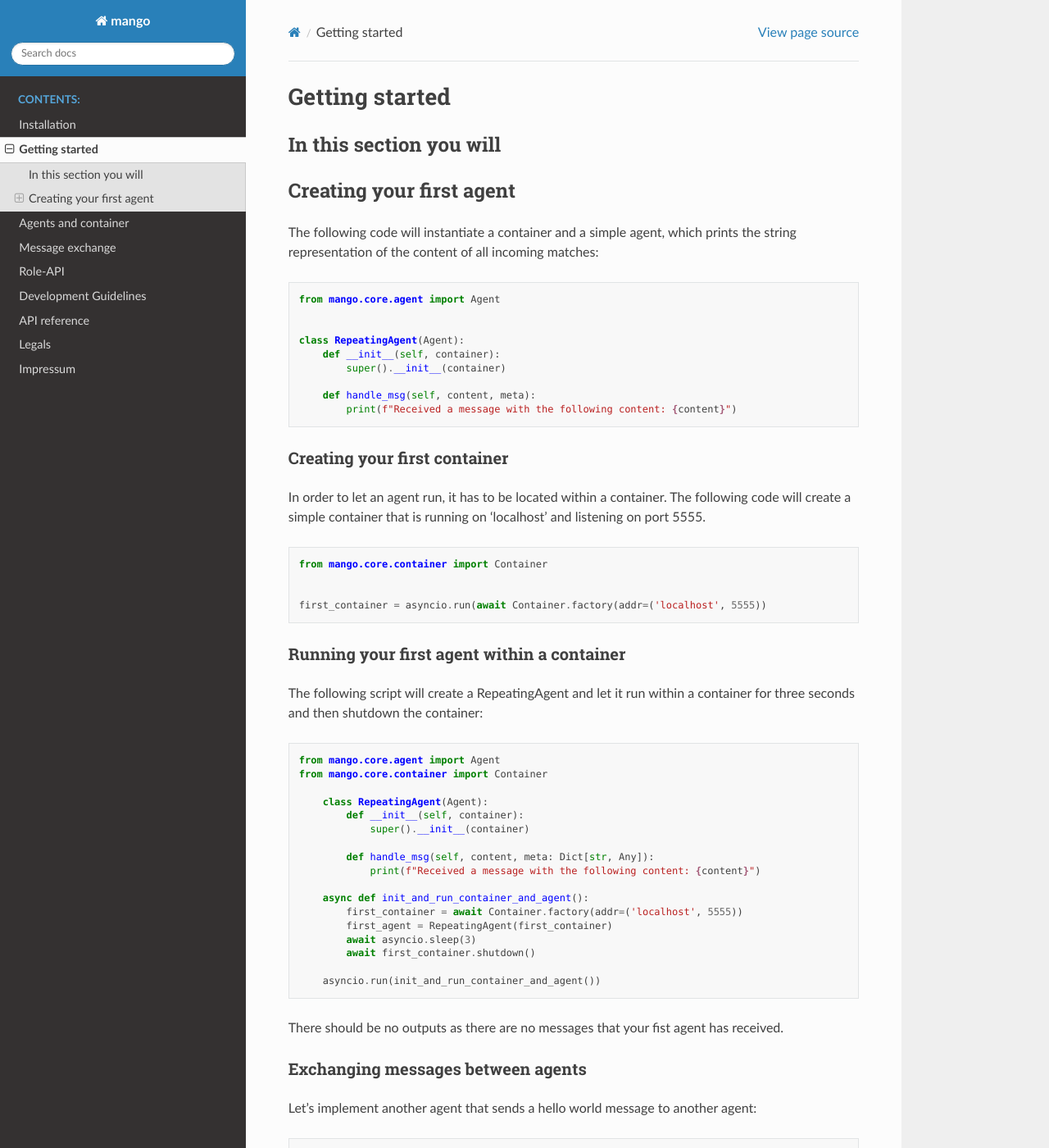
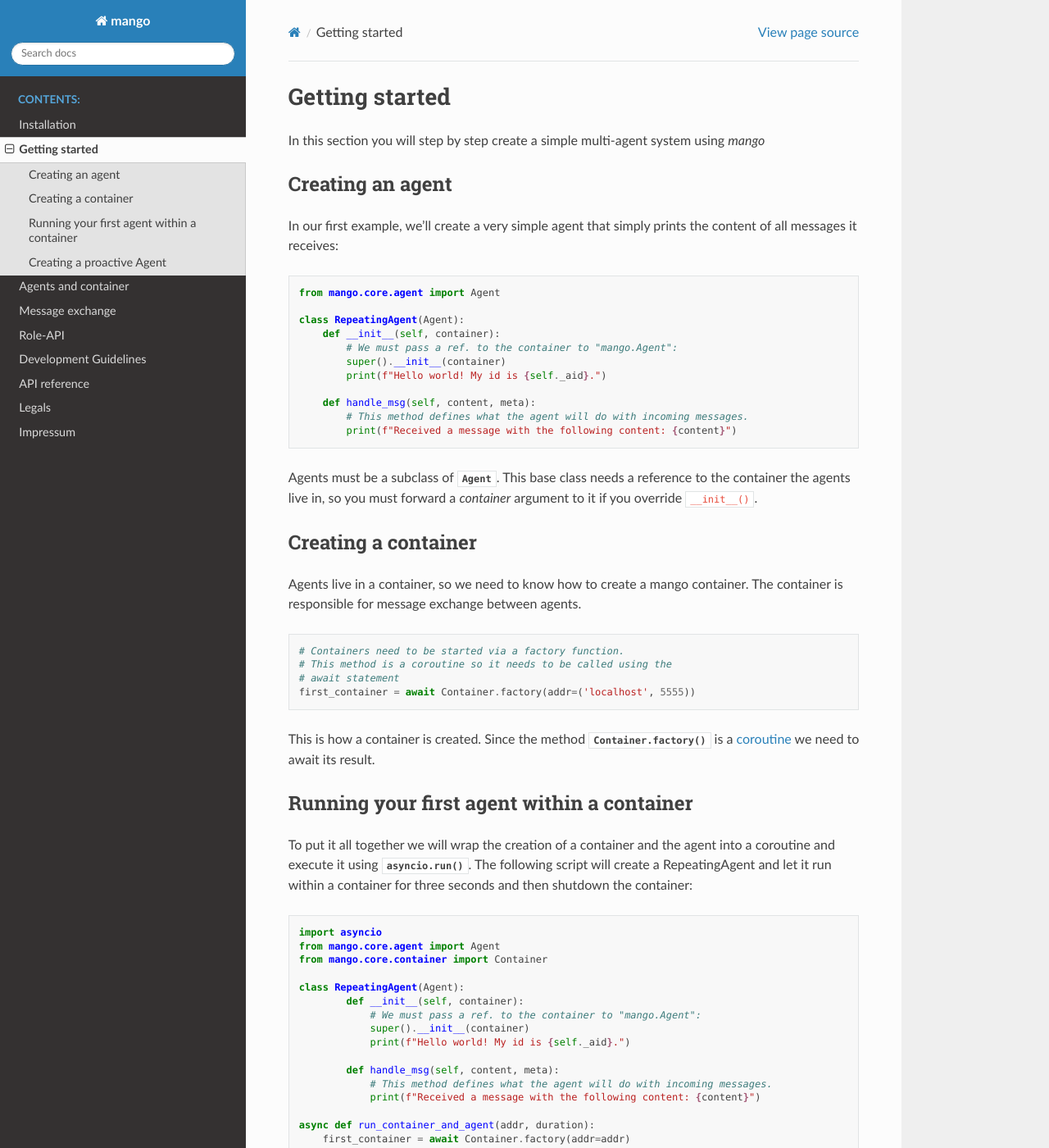
Before and after one commit to OFFIS-DAI/mango, a Sphinx documentation site: the page built from docs/source/getting_started.rst, in a window 1280 px wide and 1400 px high. Shown: the whole window at 82% size. Built offline with Sphinx 7.4.7 and the Read the Docs theme 2.0.0, drawn with Linux system fonts in a browser that asks for light colours; formulas are drawn with MathJax 3; pages that are not in the unit, such as notebooks, are missing from menus; some of the changed text lies outside the part shown.

Commit message:
Moving 'getting started' further

```diff
--- a/docs/source/getting_started.rst
+++ b/docs/source/getting_started.rst
@@ -1,78 +1,100 @@
 ========
 Getting started
 ========
-In this section you will
+In this section you will step by step create a simple multi-agent system using *mango*
+
 ***************
-Creating your first agent
+Creating an agent
 ***************
-
-The following code will instantiate a container
-and a simple agent, which prints the string representation of the content of all incoming matches:
+In our first example, we'll create a very simple agent that simply prints the content of
+all messages it receives:
 
 .. code-block:: python3
 
     from mango.core.agent import Agent
 
-
     class RepeatingAgent(Agent):
         def __init__(self, container):
+            # We must pass a ref. to the container to "mango.Agent":
             super().__init__(container)
+            print(f"Hello world! My id is {self._aid}.")
 
         def handle_msg(self, content, meta):
+            # This method defines what the agent will do with incoming messages.
             print(f"Received a message with the following content: {content}")
 
+Agents must be a subclass of :class:`Agent`. This base class needs
+a reference to the container the agents live in, so you must forward
+a *container* argument to it if you override ``__init__()``.
+
 ***************
-Creating your first container
+Creating a container
 ***************
 
-In order to let an agent run, it has to be located within a container.
-The following code will create a simple container that is running on 'localhost' and listening on port 5555.
+Agents live in a container, so we need to know how to create a mango container.
+The container is responsible for message exchange between agents.
 
 .. code-block:: python3
 
-    from mango.core.container import Container
+    # Containers need to be started via a factory function.
+    # This method is a coroutine so it needs to be called using the
+    # await statement
+    first_container = await Container.factory(addr=('localhost', 5555))
 
+This is how a container is created. Since the method :py:meth:`Container.factory()` is a
+coroutine__ we need to await its result.
 
-    first_container = asyncio.run(await Container.factory(addr=('localhost', 5555))
+__ https://docs.python.org/3.9/library/asyncio-task.html
 
 ***************
 Running your first agent within a container
 ***************
-
-The following script will create a RepeatingAgent and let it run within a container for three seconds and
+To put it all together we will wrap the creation of a container and the agent into a coroutine
+and execute it using :py:meth:`asyncio.run()`.
+The following script will create a RepeatingAgent
+and let it run within a container for three seconds and
 then shutdown the container:
 
 .. code-block:: python3
 
+    import asyncio
     from mango.core.agent import Agent
     from mango.core.container import Container
 
-        class RepeatingAgent(Agent):
+    class RepeatingAgent(Agent):
             def __init__(self, container):
+                # We must pass a ref. to the container to "mango.Agent":
                 super().__init__(container)
+                print(f"Hello world! My id is {self._aid}.")
 
-            def handle_msg(self, content, meta: Dict[str, Any]):
+            def handle_msg(self, content, meta):
+                # This method defines what the agent will do with incoming messages.
                 print(f"Received a message with the following content: {content}")
 
-        async def init_and_run_container_and_agent():
-            first_container = await Container.factory(addr=('localhost', 5555))
-            first_agent = RepeatingAgent(first_container)
-            await asyncio.sleep(3)
-            await first_container.shutdown()
+    async def run_container_and_agent(addr, duration):
+        first_container = await Container.factory(addr=addr)
+        first_agent = RepeatingAgent(first_container)
+        await asyncio.sleep(duration)
+        await first_container.shutdown()
 
-        asyncio.run(init_and_run_container_and_agent())
+    asyncio.run(run_container_and_agent(addr=('localhost', 5555), duration=3))
 
-There should be no outputs as there are no messages that your fist agent has received.
+The only output you should see is "Hello world! My id is agent0.", because
+the agent does not receive any other messages.
 
 ***************
-Exchanging messages between agents
+Creating a proactive Agent
 ***************
 
-Let's implement another agent that sends a hello world message to another agent:
+Let's implement another agent that is able to send a hello world message
+to another agent:
+
+**TODO use the schedule here**
 
 .. code-block:: python3
 
-    from mango.core.agent import Agent, Container
+    from mango.core.agent import Agent
+
         class HelloWorldAgent(Agent):
             def __init__(self, container, other_addr, other_id):
                 super().__init__(container)
```
